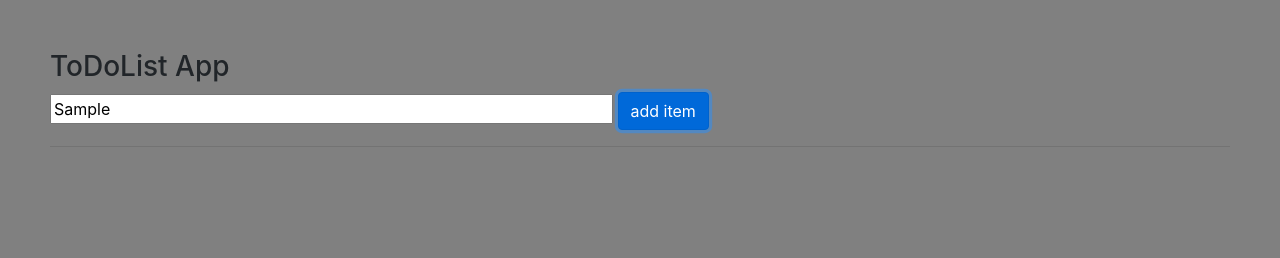
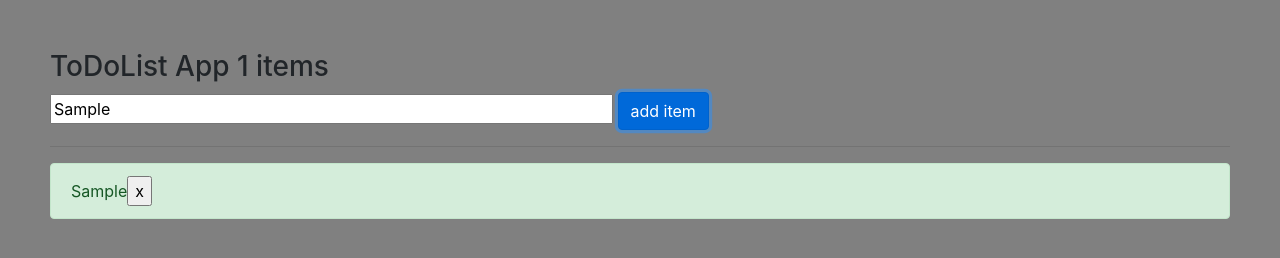
Before and after one commit to austin-coding/code, a plain HTML site: page to do.html in a window 1280 px wide. Both pictures are taken after typing "Sample" into the empty fields and a click on the button "add item". Drawn offline with nearby package versions, Linux system fonts and the light colour scheme.

Commit message:
Make app work

```diff
--- a/to do.html
+++ b/to do.html
@@ -2,13 +2,36 @@
 
 <head>
     <script>
+        function removeItem(item_id) {
+            var item = document.getElementById('todo_item_' + item_id)
+            item.parentNode.removeChild(item)
+
+            var num_items = document.getElementById("num_items").innerHTML
+            num_items = parseInt(num_items)
+            num_items = num_items - 1
+            document.getElementById("num_items").innerHTML = num_items
+        }
+
+        function addItem() {
+            // Grab and increment the value of num_items i.e. the number of todo items in the list
+            var num_items = document.getElementById("num_items").innerHTML
+            num_items = parseInt(num_items)
+            num_items = num_items + 1
+            document.getElementById("num_items").innerHTML = num_items
+
+            // Create the todo entry on the page with the x button
+            var todo_input = document.getElementById("todo_input").value
+            console.log(todo_input)
+            var div = document.getElementById("todo_items")
+            div.innerHTML += '<div id="todo_item_' + num_items + '" class="alert alert-success">' + todo_input + '<input type="button" value="x" onclick="removeItem(' + num_items + ')"> </div>'
+        }
     </script>
     <link rel="stylesheet" href="https://stackpath.bootstrapcdn.com/bootstrap/4.4.1/css/bootstrap.min.css"
-    integrity="sha384-Vkoo8x4CGsO3+Hhxv8T/Q5PaXtkKtu6ug5TOeNV6gBiFeWPGFN9MuhOf23Q9Ifjh" crossorigin="anonymous">
+        integrity="sha384-Vkoo8x4CGsO3+Hhxv8T/Q5PaXtkKtu6ug5TOeNV6gBiFeWPGFN9MuhOf23Q9Ifjh" crossorigin="anonymous">
     <style>
         body {
             padding: 50px;
-            background-color:gray
+            background-color: gray
         }
     </style>
 
@@ -16,11 +39,12 @@
 
 
 <body>
-    <h3>ToDoList App</h3>
+    <h3>ToDoList App <span id="num_items">0</span> items</h3>
+
     <input type="text" size=50 id="todo_input" placeholder="enter to do">
-    <input type="button" id="todo_button" value="add item" class="btn btn-primary">
-    <hr/>
-
+    <input type="button" id="todo_button" value="add item" class="btn btn-primary" onclick="addItem()">
+    <hr />
+    <div id="todo_items"></div>
 </body>
 
 </html>
```
